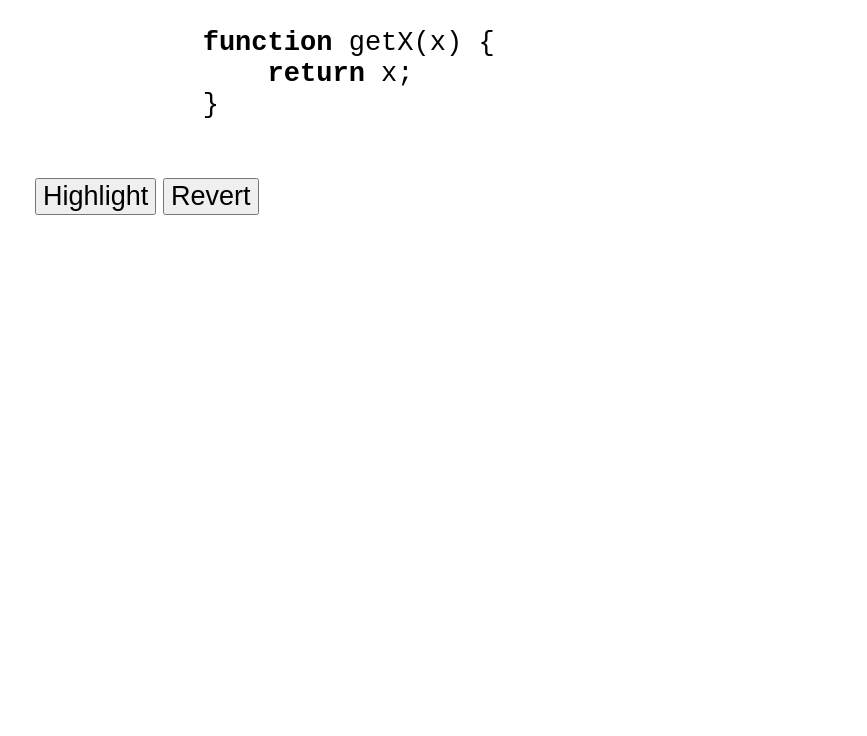
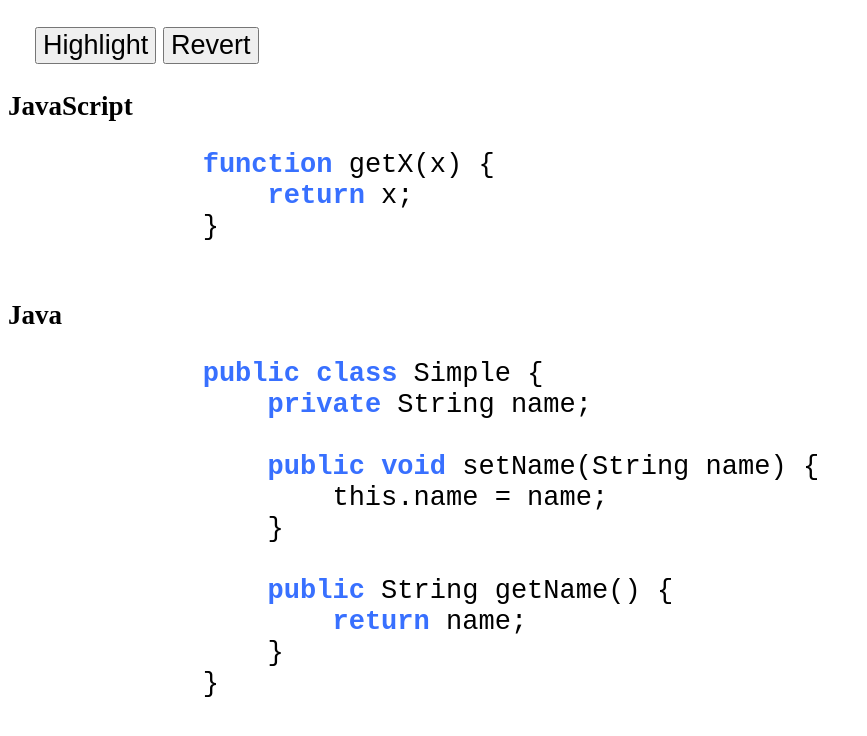
Before and after one commit to claycarpenter/eloquent-js-exercises, a website: page chapters/13-dom/practice/creating-nodes/syntax-highlighter.html in a window 1280 px wide. Both pictures are taken after a click on the button "Highlight". Shown: the whole page, without its empty margins (0-867 px from the left). Drawn offline with Linux system fonts and the light colour scheme.

Commit message:
Adds support for determining language from pre element data attribute.

```diff
--- a/chapters/13-dom/practice/creating-nodes/syntax-highlighter.html
+++ b/chapters/13-dom/practice/creating-nodes/syntax-highlighter.html
@@ -8,25 +8,57 @@
             .input-group {
                 margin: 1em;
             }
+            .keyword {
+                font-weight: bold;
+                color: hsla(223, 100%, 61%, 1);
+            }
         </style>
     </head>
 <body>
 
+    <div class="input-group">
+        <button id="triggerHighlight">Highlight</button>
+        <button id="triggerRevert">Revert</button>
+    </div>
+
     <div>
-        <pre>
+        <h3>JavaScript</h3>
+        <pre data-language="javascript">
             function getX(x) {
                 return x;
             }
         </pre>
     </div>
 
-    <div class="input-group">
-        <button id="triggerHighlight">Highlight</button>
-        <button id="triggerRevert">Revert</button>
+    <div>
+        <h3>Java</h3>
+        <pre data-language="java">
+            public class Simple {
+                private String name;
+
+                public void setName(String name) {
+                    this.name = name;
+                }
+
+                public String getName() {
+                    return name;
+                }
+            }
+        </pre>
     </div>
 
     <script>
-        function highlightCodeBlock(code, keywords) {
+        var languagePatterns = {
+            javascript: /\b(function|return|var)\b/g,
+            java: /\b(class|public|private|return|void)\b/g
+        };
+
+        function highlightCodeBlock(code) {
+            if (!code.getAttribute('data-language')) {
+                return;
+            }
+
+            var keywords = languagePatterns[code.getAttribute('data-language')];
             var text = code.textContent;
             code.textContent = '';
 
@@ -36,9 +68,10 @@
 
                 code.appendChild(document.createTextNode(before));
 
-                var strong = document.createElement('strong');
+                var strong = document.createElement('span');
                 strong.appendChild(
                     document.createTextNode(match[0]));
+                strong.className = 'keyword';
 
                 code.appendChild(strong);
 
@@ -50,6 +83,10 @@
         }
 
         function revertCodeBlock(code) {
+            if (!code.getAttribute('data-language')) {
+                return;
+            }
+
             var text = code.textContent;
 
             while (code.firstChild) {
@@ -65,9 +102,8 @@
             var preTagsArray = Array.prototype.slice.call(
                 document.body.getElementsByTagName('pre'), 0);
 
-            var jsSyntaxPatern = /\b(function|return|var)\b/g;
             preTagsArray.forEach(function(pre) {
-                 highlightCodeBlock(pre, jsSyntaxPatern);
+                 highlightCodeBlock(pre);
             });
         };
 
```
